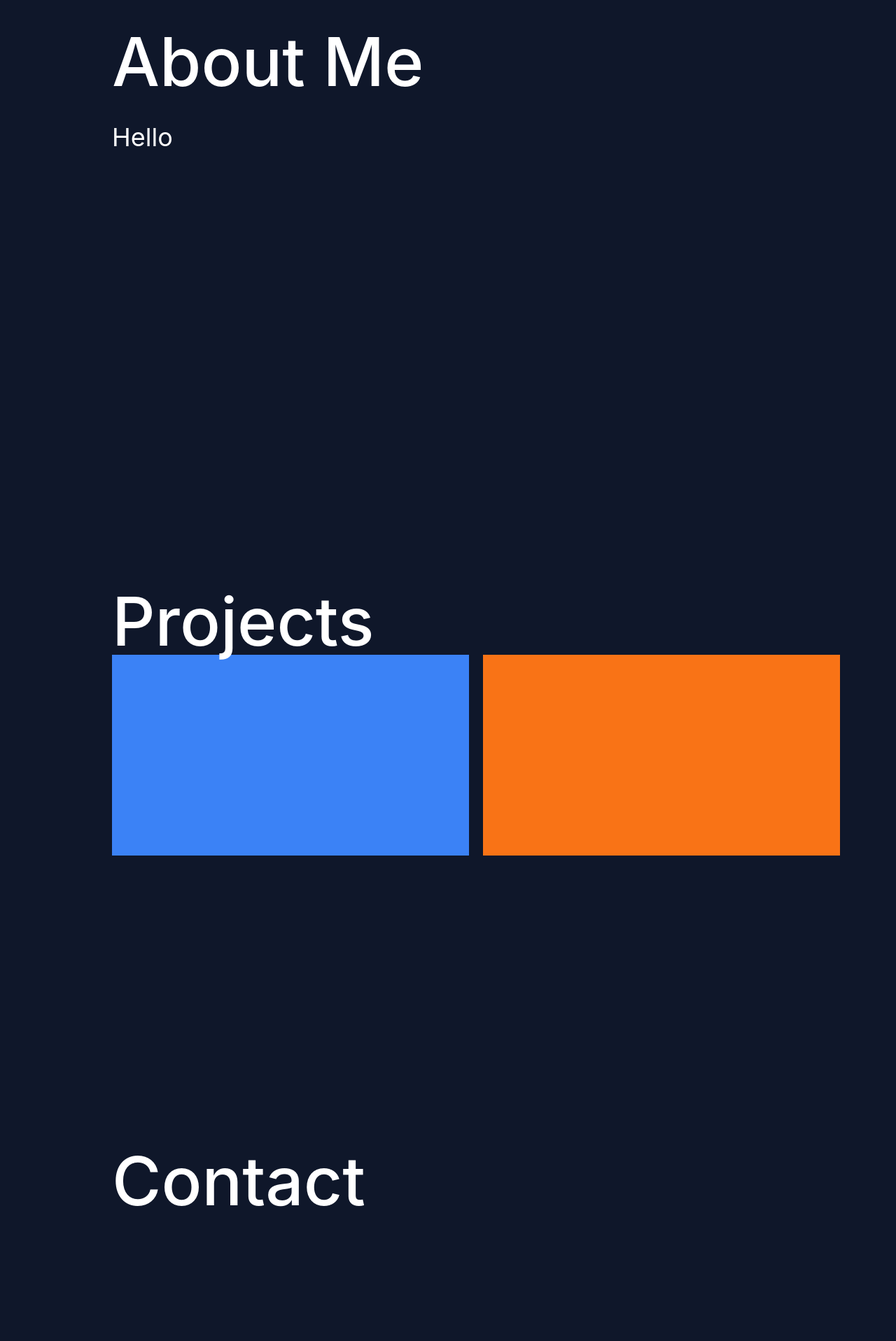
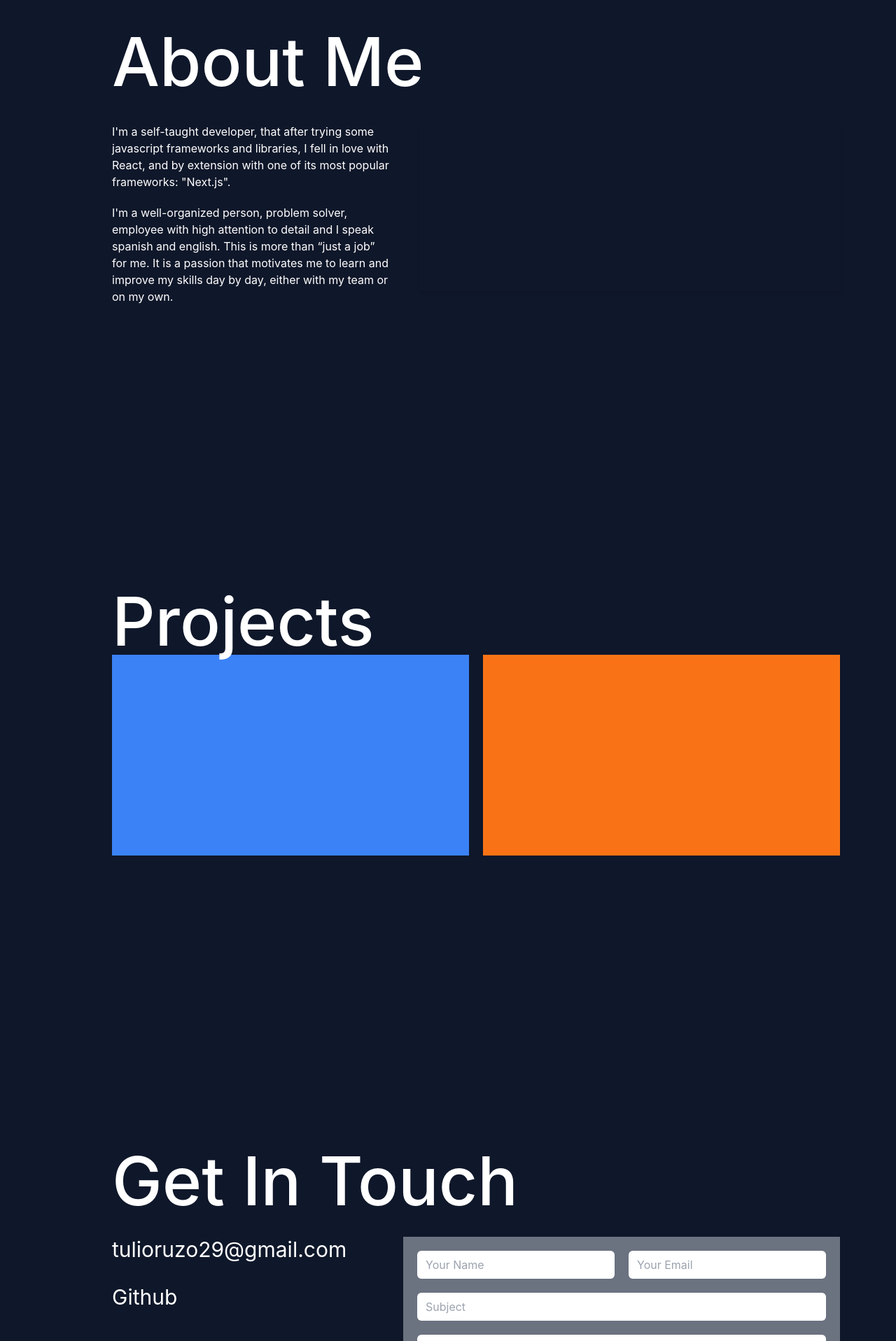
Before and after one commit to TulioDR/portfolio-v2, a Next.js app: page / in a window 1280 px wide. Shown: the part 880-2797 px from the top of the page at 70% size. Built offline with nearby package versions, Linux system fonts and the light colour scheme.

Commit message:
add animations folder and contact form layout

```diff
--- /dev/null
+++ b/src/animations/CardAnimation.tsx
@@ -0,0 +1,23 @@
+import { motion } from "framer-motion";
+
+export default function CardAnimation() {
+   return (
+      <motion.div
+         initial={{ x: 0 }}
+         animate={{ x: "100%" }}
+         transition={{ duration: 0.7, delay: 0.5, ease: "easeInOut" }}
+         className="absolute bg-slate-800 top-0 left-0 w-full h-full"
+      >
+         <motion.div
+            initial={{ width: 0 }}
+            animate={{ width: "50%" }}
+            transition={{
+               duration: 0.7,
+               delay: 0.4,
+               ease: "easeInOut",
+            }}
+            className="bg-orange-700 top-0 left-0 w-full h-full"
+         ></motion.div>
+      </motion.div>
+   );
+}
--- a/src/components/SectionContainer.tsx
+++ b/src/components/SectionContainer.tsx
@@ -21,7 +21,7 @@ export default function SectionContainer({ children, index }: Props) {
       <motion.section
          initial={{ y: `-${100 * currentIndex}%` }}
          animate={{ y: `-${100 * currentIndex}%` }}
-         transition={{ duration: 1.2, ease: "easeInOut" }}
+         transition={{ duration: 1, ease: "easeInOut" }}
          className="h-screen w-full"
       >
          <div className="h-full w-full pl-40 pt-20 pr-20 text-white">
--- a/src/components/SectionTitle.tsx
+++ b/src/components/SectionTitle.tsx
@@ -11,7 +11,7 @@ export default function SectionTitle({ children }: Props) {
          animate={{ x: 0 }}
          transition={{
             duration: 0.8,
-            delay: 0.7,
+            delay: 0.4,
             ease: "easeInOut",
          }}
          className="text-5xl sm:text-7xl md:text-8xl font-medium mt-10"
--- a/src/containers/About.tsx
+++ b/src/containers/About.tsx
@@ -1,6 +1,7 @@
 import SectionContainer from "../components/SectionContainer";
 import { motion } from "framer-motion";
 import SectionTitle from "../components/SectionTitle";
+import CardAnimation from "../animations/CardAnimation";
 
 type Props = {};
 
@@ -8,18 +9,43 @@ export default function About({}: Props) {
    return (
       <SectionContainer index={1}>
          <SectionTitle>About Me</SectionTitle>
+         <div className="flex space-x-10">
             <motion.div
                initial={{ x: "-100%" }}
                animate={{ x: 0 }}
                transition={{
-               duration: 0.6,
+                  duration: 0.8,
                   delay: 0.8,
                   ease: "easeInOut",
                }}
-            className="text-4xl mt-10"
+               className="mt-10 space-y-5 w-2/5"
             >
-            Hello
+               <div>
+                  I'm a self-taught developer, that after trying some javascript
+                  frameworks and libraries, I fell in love with React, and by
+                  extension with one of its most popular frameworks: "Next.js".
+               </div>
+               <div>
+                  I'm a well-organized person, problem solver, employee with
+                  high attention to detail and I speak spanish and english. This
+                  is more than “just a job” for me. It is a passion that
+                  motivates me to learn and improve my skills day by day, either
+                  with my team or on my own.
+               </div>
             </motion.div>
+            <motion.div
+               initial={{ scale: 0.9 }}
+               animate={{ scale: 1 }}
+               transition={{
+                  duration: 1,
+                  delay: 0.4,
+                  ease: "easeInOut",
+               }}
+               className="mt-10 space-y-5 w-3/5 shadow-md h-60 origin-right relative overflow-hidden"
+            >
+               <CardAnimation />
+            </motion.div>
+         </div>
       </SectionContainer>
    );
 }
--- a/src/containers/Contact.tsx
+++ b/src/containers/Contact.tsx
@@ -1,10 +1,60 @@
+import CardAnimation from "../animations/CardAnimation";
 import SectionContainer from "../components/SectionContainer";
 import SectionTitle from "../components/SectionTitle";
+import { motion } from "framer-motion";
 
 export default function Contact() {
    return (
       <SectionContainer index={3}>
-         <SectionTitle>Contact</SectionTitle>
+         <SectionTitle>Get In Touch</SectionTitle>
+         <div className="flex pt-8">
+            <div className="w-2/5">
+               <div className="text-3xl hover:text-gray-400 duration-300 cursor-pointer max-w-min mb-8">
+                  tulioruzo29@gmail.com
+               </div>
+               <div className="text-3xl hover:text-gray-400 duration-300 cursor-pointer max-w-min">
+                  Github
+               </div>
+            </div>
+            <motion.div
+               initial={{ scale: 0.9, transformOrigin: "right" }}
+               animate={{ scale: 1 }}
+               transition={{
+                  duration: 1,
+                  delay: 0.4,
+                  ease: "easeInOut",
+               }}
+               className="w-3/5 bg-gray-500 text-black relative overflow-hidden"
+            >
+               <CardAnimation />
+               <div className="p-5 space-y-5">
+                  <div className="flex space-x-5">
+                     <input
+                        type="text"
+                        placeholder="Your Name"
+                        className="w-1/2 rounded-md px-3 py-2"
+                     />
+                     <input
+                        type="text"
+                        placeholder="Your Email"
+                        className="w-1/2 rounded-md px-3 py-2"
+                     />
+                  </div>
+                  <input
+                     type="text"
+                     placeholder="Subject"
+                     className="block w-full rounded-md px-3 py-2"
+                  />
+                  <textarea
+                     placeholder="Your message"
+                     className="w-full rounded-md px-3 py-2"
+                  />
+                  <button className="py-3 w-full rounded-md bg-slate-900 text-white">
+                     Send
+                  </button>
+               </div>
+            </motion.div>
+         </div>
       </SectionContainer>
    );
 }
--- a/src/containers/HomePage.tsx
+++ b/src/containers/HomePage.tsx
@@ -6,7 +6,10 @@ type Props = {};
 export default function HomePage({}: Props) {
    return (
       <SectionContainer index={0}>
-         <SectionTitle>Tulio Ruzo</SectionTitle>
+         <SectionTitle>
+            <div className="mb-2">TULIO</div>
+            <div>RUZO</div>
+         </SectionTitle>
       </SectionContainer>
    );
 }
--- a/src/containers/Navbar.tsx
+++ b/src/containers/Navbar.tsx
@@ -1,6 +1,6 @@
 export default function Navbar() {
    return (
-      <div className="section flex justify-between px-10 py-6 fixed w-full text-white z-10">
+      <div className="section flex justify-between px-10 py-6 fixed w-full text-white z-20">
          <div className="text-2xl">Tulio Ruzo</div>
          <div className="flex space-x-7 items-center font-medium">
             <button className="flex">
--- a/src/containers/Sidebar.tsx
+++ b/src/containers/Sidebar.tsx
@@ -7,7 +7,7 @@ export default function Sidebar({}: Props) {
    const { homeTab, aboutTab, projectsTab, contactTab } = usePositionContext();
 
    return (
-      <div className="fixed bottom-0 left-0 md:top-0 md:h-screen w-full md:w-40 flex justify-center md:justify-start items-center z-10">
+      <div className="fixed bottom-0 left-0 md:top-0 md:h-screen w-full md:w-40 flex justify-center md:justify-start items-center z-10 bg-slate-900">
          <ul className="text-white flex md:flex-col space-x-10 md:space-x-0 md:space-y-10 md:ml-10 mb-10 md:mb-0 items-end md:items-start">
             <SideSelector page="home" index={0} tabRef={homeTab} home />
             <SideSelector page="about" index={1} tabRef={aboutTab} />
```
Lines whose indentation alone changed are shown as unchanged.
